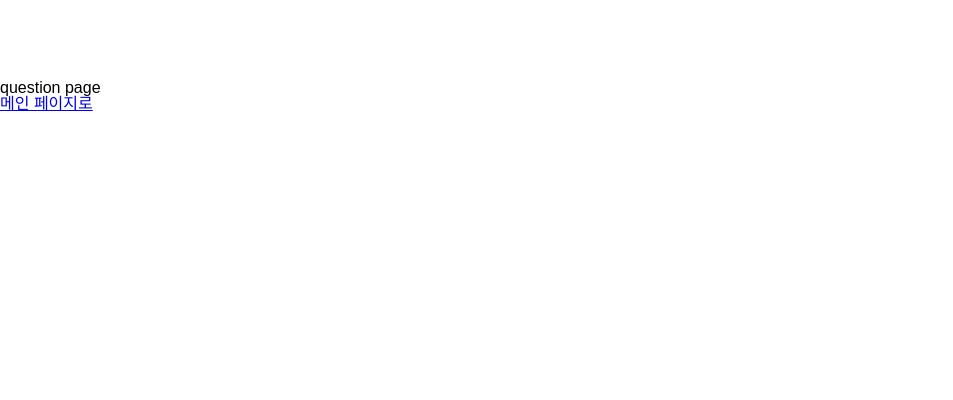
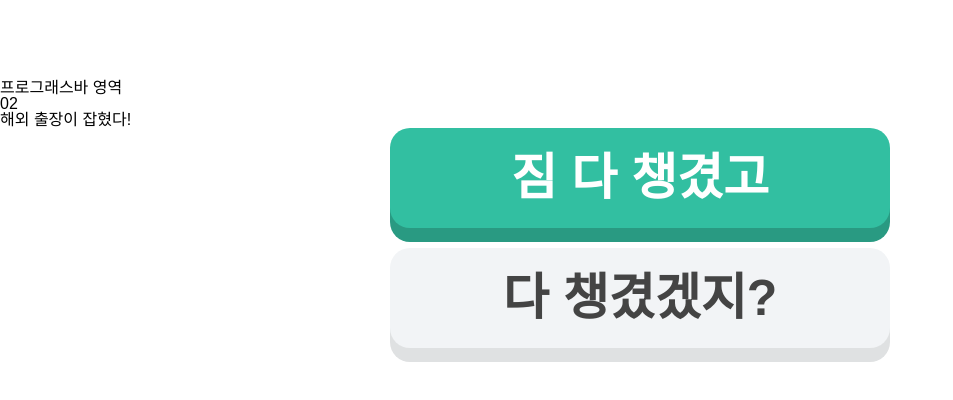
Before and after one commit to lminjiii/lminjiii.github.io, a plain HTML site: page question.html in a window 1280 px wide. Shown: the whole page, without its empty margins (0-953 px from the left). Drawn offline with nearby package versions, Linux system fonts and the light colour scheme; a web font is replaced by a local one.

Commit message:
question 기초작업

```diff
--- a/css/common.css
+++ b/css/common.css
@@ -67,3 +67,30 @@ img {
 .btn-orange:active {
   box-shadow: 0 4px 0 #E66000;
 }
+
+.btn-gray {
+  background-color: #F2F4F6;
+  box-shadow: 0 14px 0 #DFE1E2;
+  color: #444;
+}
+
+.btn-gray:active {
+  box-shadow: 0 4px 0 #DFE1E2;
+}
+
+.btn-green {
+  background-color: #32BFA1;
+  box-shadow: 0 14px 0 #299A82;
+  color: #fff;
+}
+
+.btn-green:active {
+  box-shadow: 0 4px 0 #299A82;
+}
+
+.btn-small {
+  max-width: 350px;
+  height: 70px;
+  font-size: 25px;
+  margin-bottom: 30px;
+}
--- a/question.html
+++ b/question.html
@@ -11,8 +11,14 @@
   <title>Document</title>
 </head>
 <body>
-  <h1>question page</h1>
-  <a href="./index.html">메인 페이지로</a>
-
+  <div class="progress">
+    <div class="value">프로그래스바 영역</div>
+  </div>
+  <div class="question-box">
+    <div class="number">02</div>
+    <div class="question">해외 출장이 잡혔다!</div>
+    <div class="btn btn-green">짐 다 챙겼고</div>
+    <div class="btn btn-gray">다 챙겼겠지?</div>
+  </div>
 </body>
 </html>
```
